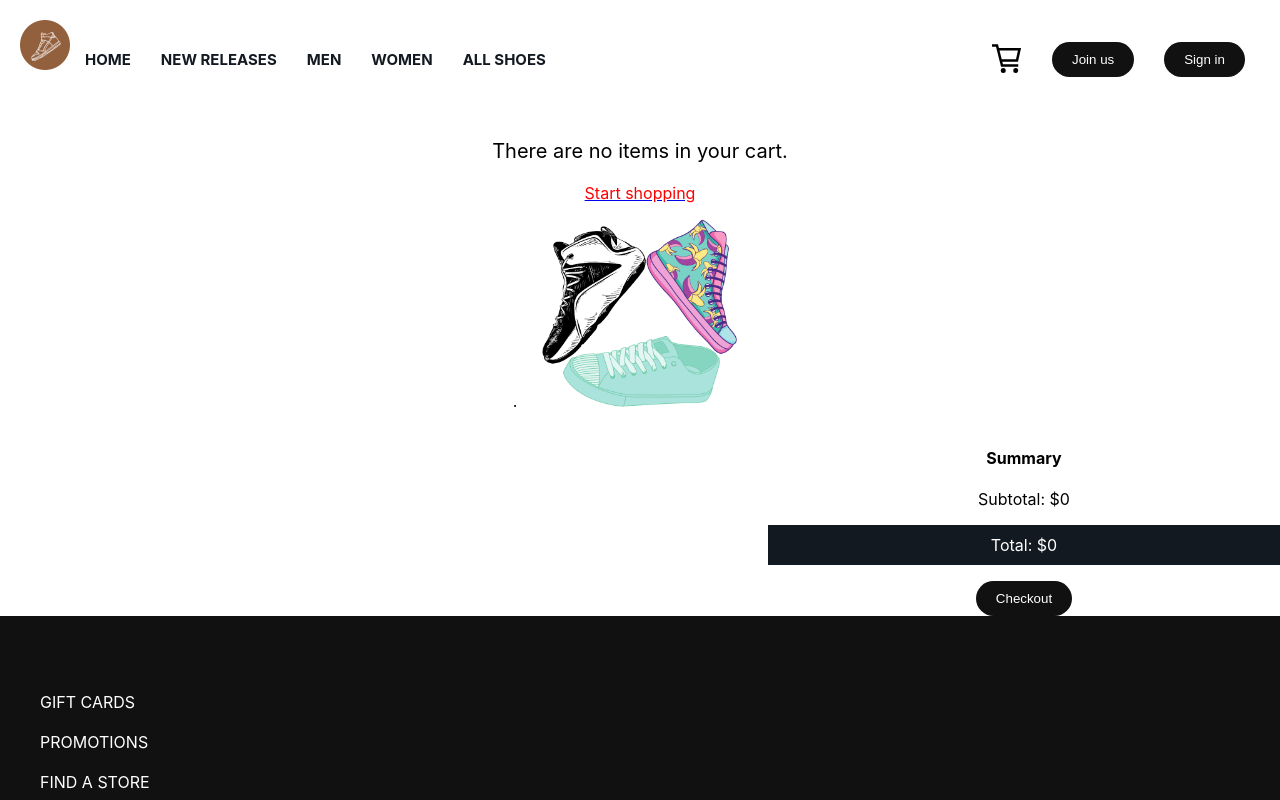
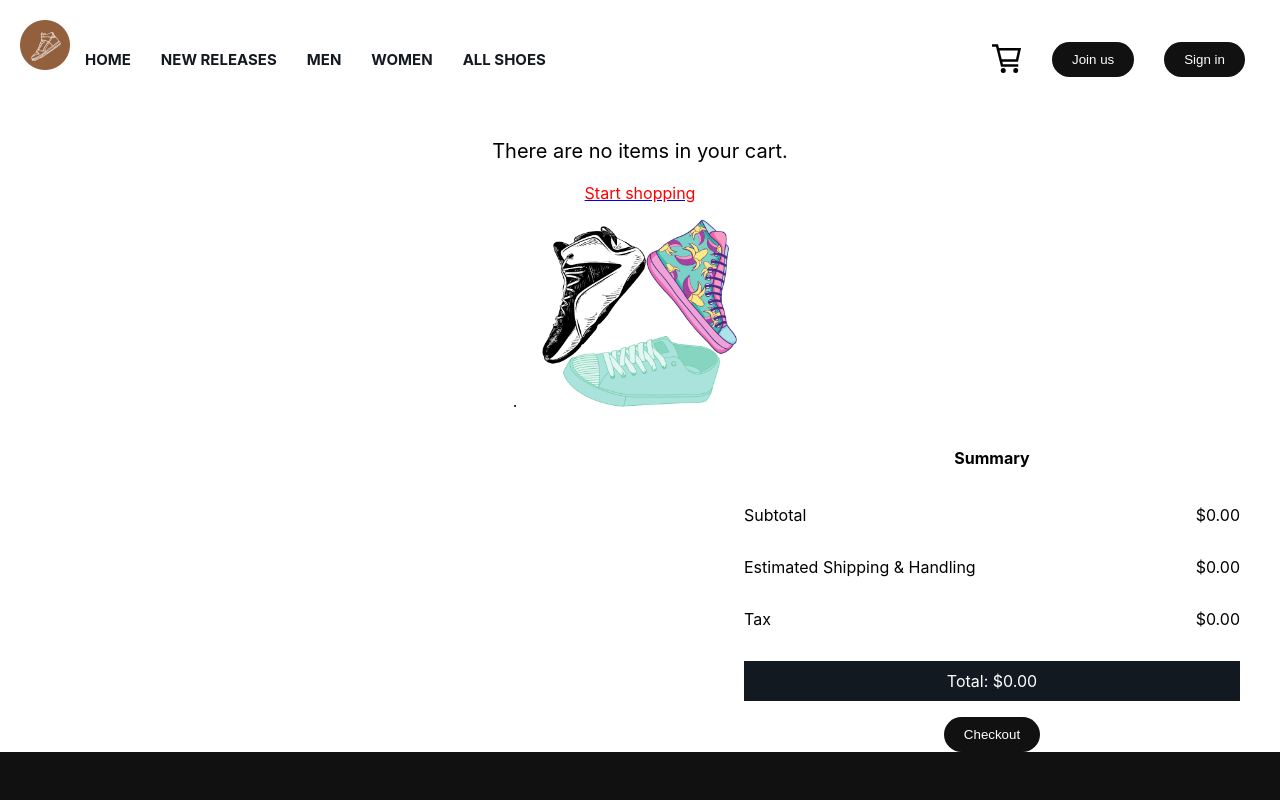
Before and after one commit to ruthmatieu/laced-up, a React (Create React App) app: page /cart in a window 1280 px wide. Shown: the top 800 px of the page. Built offline with nearby package versions, Linux system fonts and the light colour scheme.

Commit message:
updated cart currency

```diff
--- a/src/components/Cart.js
+++ b/src/components/Cart.js
@@ -17,6 +17,12 @@ const Cart = ({length, cartItems, totalPrice}) => {
     }, 0);
     console.log('total qty:',totalQty)
 
+    const tax = totalPrice * 0.07;
+
+    //format into US currency
+    function formatMoney(number) {
+        return number.toLocaleString('en-US', { style: 'currency', currency: 'USD' });
+    }
 
     const removeItem = () => {
 
@@ -67,9 +73,20 @@ const Cart = ({length, cartItems, totalPrice}) => {
                 </div>
                 <div className='product-checkout'>
                     <h4>Summary</h4>
-                    <p>Subtotal: ${totalPrice}</p>
-                    {/* <p>Tax: ${totalPrice*0.07}</p> */}
-                    <p style={{backgroundColor: '#131921', color: 'white', padding: '10px 0'}}>Total: ${totalPrice}</p>
+                    <div style={{display: 'flex', justifyContent: 'space-between'}}>
+                        <p>Subtotal</p>
+                        <p>{formatMoney(totalPrice)}</p>
+                    </div>
+                    <div style={{display: 'flex', justifyContent: 'space-between'}}>
+                        <p>Estimated Shipping & Handling</p>
+                        <p>$0.00</p>
+                    </div>
+                    <div style={{display: 'flex', justifyContent: 'space-between'}}>
+                        <p>Tax</p>
+                        <p>{formatMoney(tax)}</p>
+                    </div>
+
+                    <p style={{backgroundColor: '#131921', color: 'white', padding: '10px 0'}}>Total: {formatMoney(totalPrice + tax)}</p>
                     <div>
                         <button>Checkout</button>
                     </div>
@@ -98,6 +115,7 @@ const Wrapper = styled.div`
 
     .product-checkout {
         width: 40%;
+        margin-right: 40px;
     }
 }
 `
--- a/src/data.js
+++ b/src/data.js
@@ -236,7 +236,7 @@ export const data = [
         subTitle: `Men's Shoe`,
         image: eleven,
         availability: '1 color',
-        price: 130,
+        price: 130.00,
         description: `The Nike Air Max Plus Men's Shoe brings back the legendary "Tuned" Air cushioning and energetic design lines of the 1998 original`
     }
 ]
```
